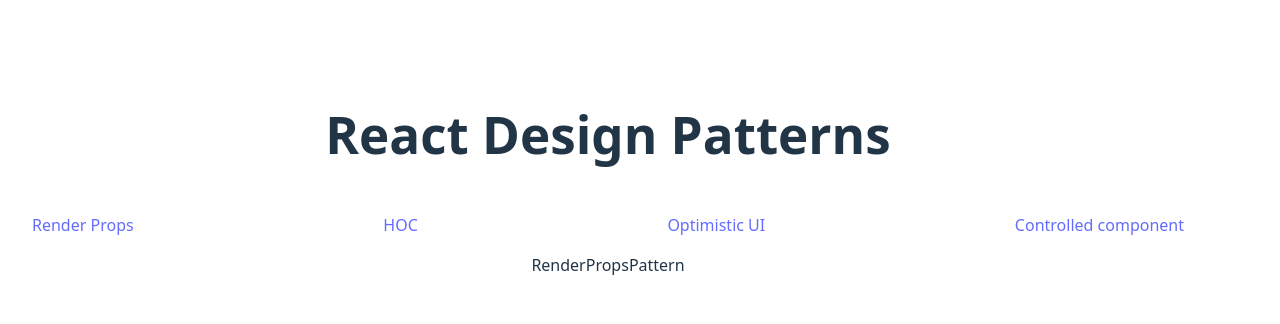
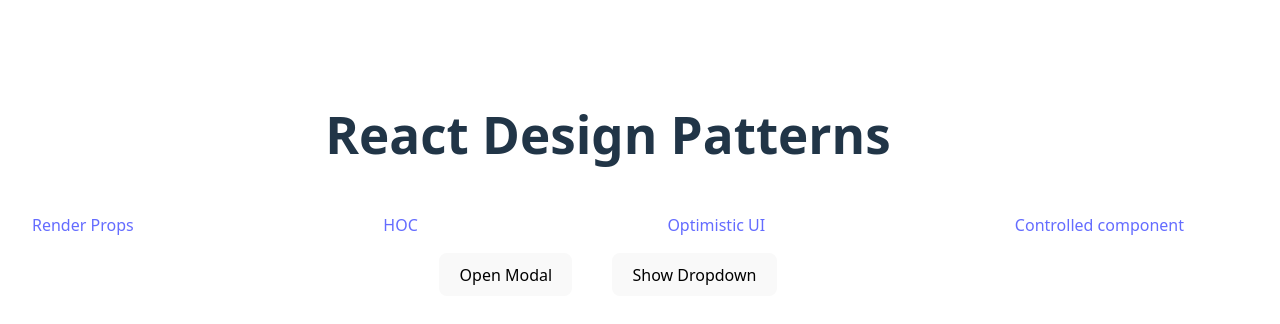
Before and after one commit to phoenix-flyhigh/react-design-patterns, a React (Vite) app: page /render in a window 1280 px wide. Shown: the top 324 px of the page. Built offline with nearby package versions, Linux system fonts and the light colour scheme.

Commit message:
Add render props pattern

```diff
--- a/src/patterns/RenderPropsPattern/RenderPropsPattern.tsx
+++ b/src/patterns/RenderPropsPattern/RenderPropsPattern.tsx
@@ -1,9 +1,71 @@
-import React from 'react'
+import { Toggle } from './Toggle'
+
+
+const ShowModal = (isOpen: boolean, handleToggle: () => void) => {
+    return (
+        <div>
+            <button onClick={handleToggle}>{isOpen ? "Close" : "Open"} Modal</button>
+
+            {isOpen && (
+                <div style={{
+                    position: 'fixed',
+                    top: '50%',
+                    left: '50%',
+                    width: '70%',
+                    transform: 'translate(-50%, -50%)',
+                    padding: '20px',
+                    border: '1px solid white',
+                    color: "white",
+                    zIndex: 1000,
+                }}>
+                    <h2>Modal Title</h2>
+                    <p>This is a modal content.</p>
+                    <button onClick={handleToggle}>Close Modal</button>
+                </div>
+            )}
+        </div>
+    )
+}
+
+const ShowDropdown = (isOpen: boolean, handleToggle: () => void) => {
+    return (
+        <div>
+            <button onClick={handleToggle}>{isOpen ? "Hide" : "Show"} Dropdown</button>
+
+            {isOpen && (
+                <div style={{
+
+                    marginTop: '10px',
+                    padding: '10px',
+                    border: '1px solid white',
+                    color: "white",
+                    width: '150px',
+                }}>
+                    <ul style={{
+                        display: 'flex',
+                        flexDirection: 'column',
+                        listStyleType: 'none',
+                        padding: 0,
+                        margin: 0
+                    }}>
+                        <li>Option 1</li>
+                        <li>Option 2</li>
+                    </ul>
+                </div>
+            )}
+        </div>
+    )
+}
+
 
 const RenderPropsPattern = () => {
-  return (
-    <div>RenderPropsPattern</div>
-  )
+    return (
+        <div style={{ display: 'flex', gap: '40px' }}>
+            <Toggle renderProps={ShowModal} />
+            <Toggle renderProps={ShowDropdown} />
+        </div>
+
+    )
 }
 
-export { RenderPropsPattern }
+export default RenderPropsPattern
--- /dev/null
+++ b/src/patterns/RenderPropsPattern/Toggle.tsx
@@ -0,0 +1,18 @@
+import { useState, type JSX } from 'react'
+
+type ToggleProps = {
+  renderProps: (isOpen: boolean, handleToggle: () => void) => JSX.Element
+}
+
+const Toggle = ({ renderProps }: ToggleProps) => {
+  const [isOpen, setIsOpen] = useState(false)
+  const handleToggle = () => setIsOpen(prev => !prev)
+
+  return (
+    <div>
+      {renderProps(isOpen, handleToggle)}
+    </div>
+  )
+}
+
+export { Toggle }
--- a/src/patterns/RenderPropsPattern/index.ts
+++ b/src/patterns/RenderPropsPattern/index.ts
@@ -1,3 +1,3 @@
-import {RenderPropsPattern} from './RenderPropsPattern'
+import RenderPropsPattern from './RenderPropsPattern'
 
 export default RenderPropsPattern
```
